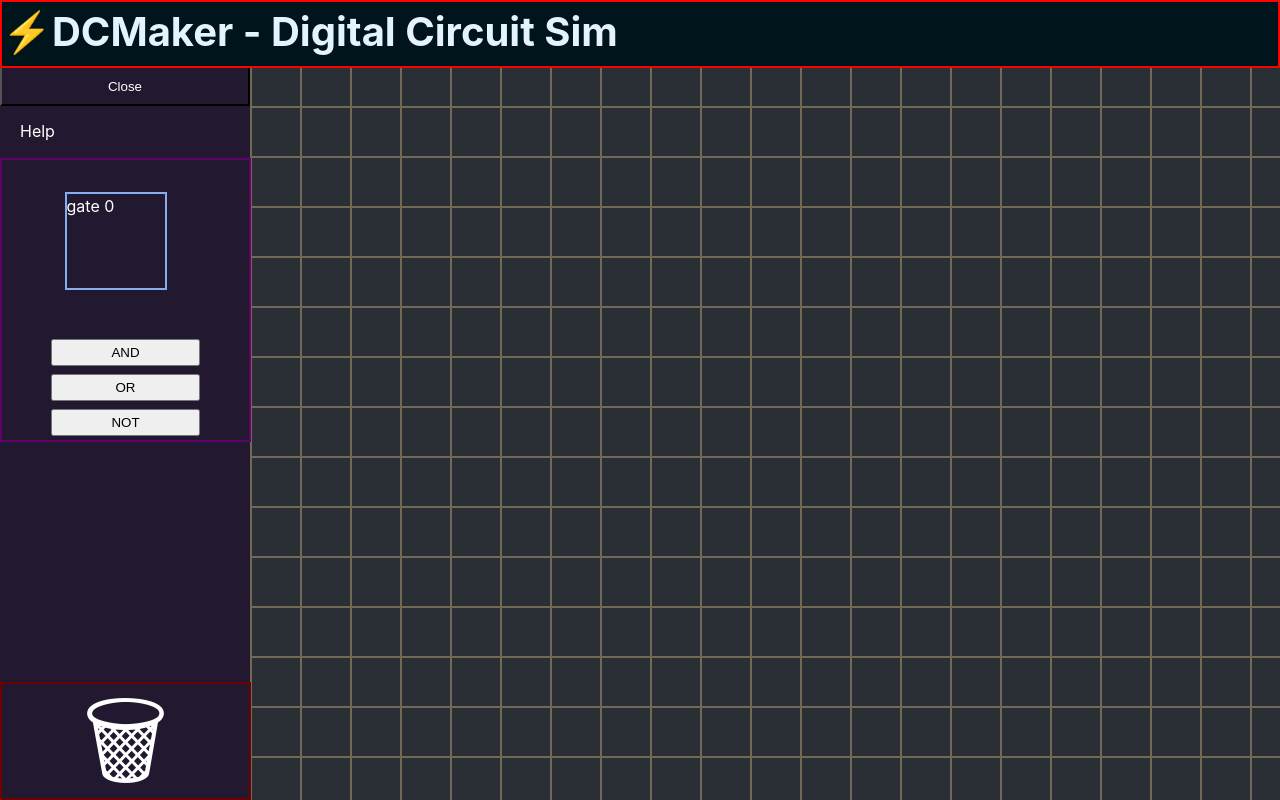
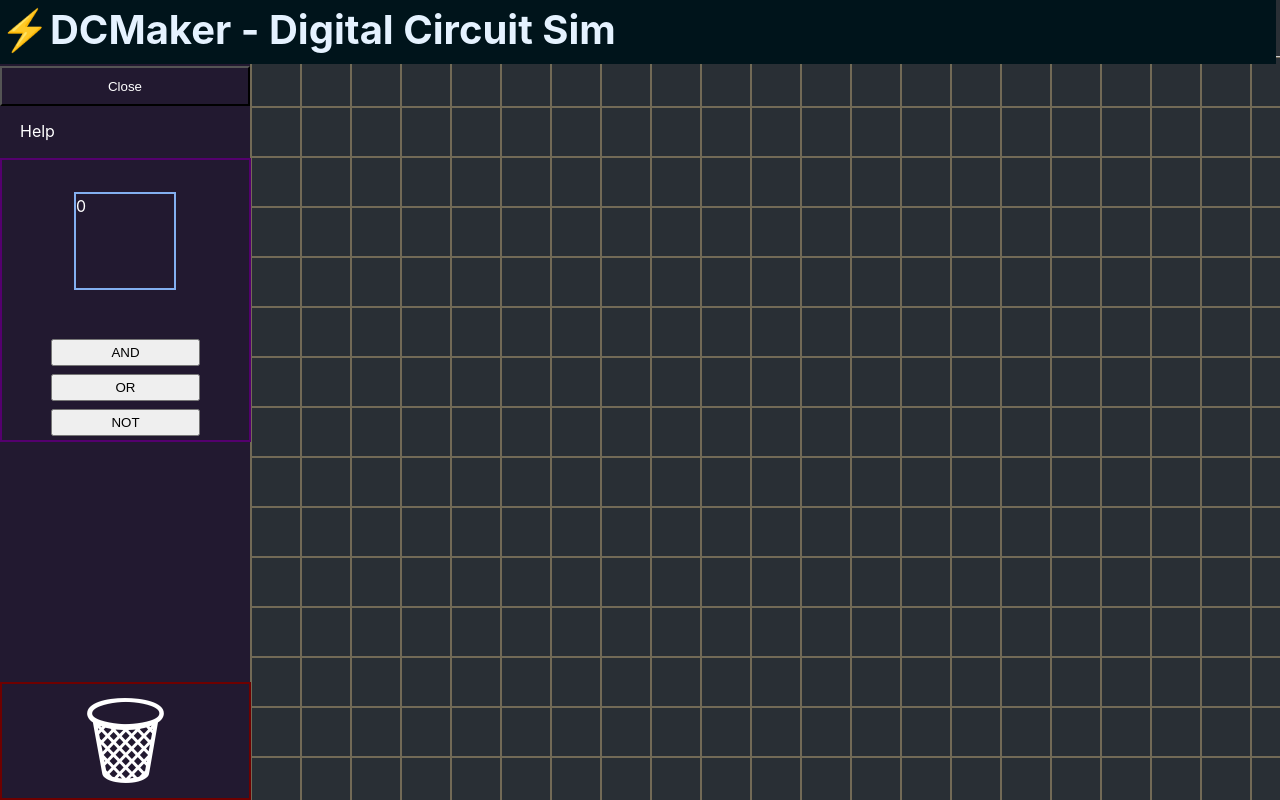
Before and after one commit to easoncchou/DCMaker, a React (Vite) app in the folder frontend/my-vite-app/: page / in a window 1280 px wide. Both pictures are taken after a click on the button "AND". Built offline with nearby package versions, Linux system fonts and the light colour scheme.

Commit message:
completed drop location validation to prevent dropping gates on each other

```diff
--- a/frontend/my-vite-app/src/App.jsx
+++ b/frontend/my-vite-app/src/App.jsx
@@ -11,8 +11,16 @@ function App() {
     const [available_id, set_available_id] = useState(0);
 
     const gates_init = [
-        // {id: 0, top_x: 10, top_y: 10,  width: 2, height: 2, type: "AND"}
-        // ,{id: 1, top_x: 15, top_y: 12,  width: 3, height: 3}
+        // {id: 0,
+        //  top_x: 10,
+        //  top_y: 10,
+        //  width: 2,
+        //  height: 2,
+        //  gateType: "AND",
+        //  numInputs: "2",
+        //  numOutputs: "1",
+        //  inputs: [],
+        //  outputs: []}
     ];
 
     const [gates, setGates] = useState(gates_init)
@@ -39,7 +47,7 @@ function App() {
         });
     }
 
-    function makeGate(gate_type, num_inputs, num_outputs) {
+    function makeGate(gateType, numInputs, numOutputs) {
         // Capture the current available_id
         const currentId = available_id;
 
@@ -49,15 +57,15 @@ function App() {
             top_x: -1,
             top_y: -1,
             width: 2,
-            height: Math.max(num_inputs, num_outputs),
-            type: gate_type,
-            num_inputs: num_inputs,
-            num_outputs: num_outputs,
+            height: Math.max(numInputs, numOutputs),
+            gateType: gateType,
+            numInputs: numInputs,
+            numOutputs: numOutputs,
             inputs: [],
             outputs: []
         };
 
-        console.log(newGate.id);
+        // console.log(newGate.id);
 
         // Update state
         set_available_id(prev_available_id => prev_available_id + 1); // Increment ID
--- a/frontend/my-vite-app/src/components/Cell.jsx
+++ b/frontend/my-vite-app/src/components/Cell.jsx
@@ -6,11 +6,12 @@ const Cell = ({ id, top_x, top_y, width, height, moveGate, children }) => {
 
     const [, drop] = useDrop(() => ({
         accept: ItemTypes.GATE,
+        canDrop: () => (children === null),
         drop: (item) => {
             // Accessing the dragged item's id
             moveGate(item.id, top_x, top_y);
         },
-    }), [top_x, top_y]);
+    }), [children, top_x, top_y]);
 
     return (
         <div
--- a/frontend/my-vite-app/src/components/Factory.jsx
+++ b/frontend/my-vite-app/src/components/Factory.jsx
@@ -3,7 +3,7 @@ import Gate from '../components/Gate';
 import Cell from '../components/Cell'
 import '../styles/Factory.css';
 
-const Factory = ( { isOpen, makeGate, moveGate } ) => {
+const Factory = ( { isOpen, makeGate } ) => {
 
     const [gate, setGate] = useState(null);
 
@@ -12,6 +12,9 @@ const Factory = ( { isOpen, makeGate, moveGate } ) => {
     }
 
     function handleClick(gateType, numInputs, numOutputs) {
+        if (gate !== null) {
+            return;
+        }
         const id = makeGate(gateType, numInputs, numOutputs);
         setGate(<Gate id={id} resetFactory={resetFactory}/>);
     }
--- a/frontend/my-vite-app/src/components/Gate.jsx
+++ b/frontend/my-vite-app/src/components/Gate.jsx
@@ -3,7 +3,7 @@ import { ItemTypes  } from '../Constants';
 import { useDrag } from 'react-dnd';
 import '../styles/Gate.css';
 
-const Gate = ( {id, resetFactory = null} ) => {
+const Gate = ( {gateType, id, resetFactory = null} ) => {
 
     const [{ isDragging }, drag] = useDrag(() => ({
         type: ItemTypes.GATE,
@@ -11,12 +11,17 @@ const Gate = ( {id, resetFactory = null} ) => {
         collect: (monitor) => ({
             isDragging: !!monitor.isDragging()
         }),
-        end: resetFactory
+        end: (item, monitor) => {
+            if (monitor.didDrop()) {
+                resetFactory();
+            }
+        }
     }));
 
+
     return (
-        <div className="gate" ref={drag}>
-            gate {id}
+        <div className={`gate ${gateType}`} ref={drag}>
+            {gateType} {id}
         </div>
     );
 };
--- a/frontend/my-vite-app/src/components/Grid.jsx
+++ b/frontend/my-vite-app/src/components/Grid.jsx
@@ -9,10 +9,9 @@ const Grid = ({ gates, moveGate }) => {
         const x = i % 32;
         const y = Math.floor(i / 32);
         const isGateHere = gates.find((element) => x === element.top_x && y === element.top_y);
-        console.log(isGateHere?.width);
         const gate = isGateHere ? <Gate id={isGateHere?.id} /> : null;
         return (
-            <Cell id={i} top_x={x} top_y={y} width={gate ? isGateHere.width : 1} height={gate ? isGateHere.width : 1} moveGate={moveGate}>
+            <Cell key={i} id={i} top_x={x} top_y={y} width={gate ? isGateHere.width : 1} height={gate ? isGateHere.width : 1} moveGate={moveGate}>
                 {gate}
             </Cell>
         )
--- a/frontend/my-vite-app/src/components/Sidebar.jsx
+++ b/frontend/my-vite-app/src/components/Sidebar.jsx
@@ -18,7 +18,7 @@ const Sidebar = ( { deleteGate, makeGate, moveGate } ) => {
       <div className="menu">
         <a>Help</a>
       </div>
-      <Factory isOpen={isOpen} makeGate={makeGate} moveGate={moveGate}/>
+      <Factory isOpen={isOpen} makeGate={makeGate} />
       <Bin isOpen={isOpen} deleteGate={deleteGate}/>
     </div>
   );
--- a/frontend/my-vite-app/src/styles/Factory.css
+++ b/frontend/my-vite-app/src/styles/Factory.css
@@ -14,7 +14,7 @@
     flex-direction: column; /* Stack children vertically */
     justify-content: flex-start; /* Align items at the start of the container */
     align-items: center; /* Center horizontally */
-    border: 2px solid rgb(99, 0, 110);
+    border: 2px solid rgb(84, 0, 110);
 }
 
 .factory.closed {
@@ -31,7 +31,7 @@
     height: 80%;
     transition: width 0.3s ease, height 0.3s ease; /* Add smooth transition */
     /* border: 2px solid red; */
-    padding: 2rem 0 0 125px;
+    padding: 2rem 0 0 144px;
 }
 
 .spawnpoint.closed {
--- a/frontend/my-vite-app/src/styles/Header.css
+++ b/frontend/my-vite-app/src/styles/Header.css
@@ -11,7 +11,7 @@ h1 {
     padding: 0 0 0 0;
     font-size: 2.5em;
     line-height: 1.5;
-    border: 2px solid red;
+    /* border: 2px solid red; */
     background-color: #00141b;
     z-index: 2;
 }
```
